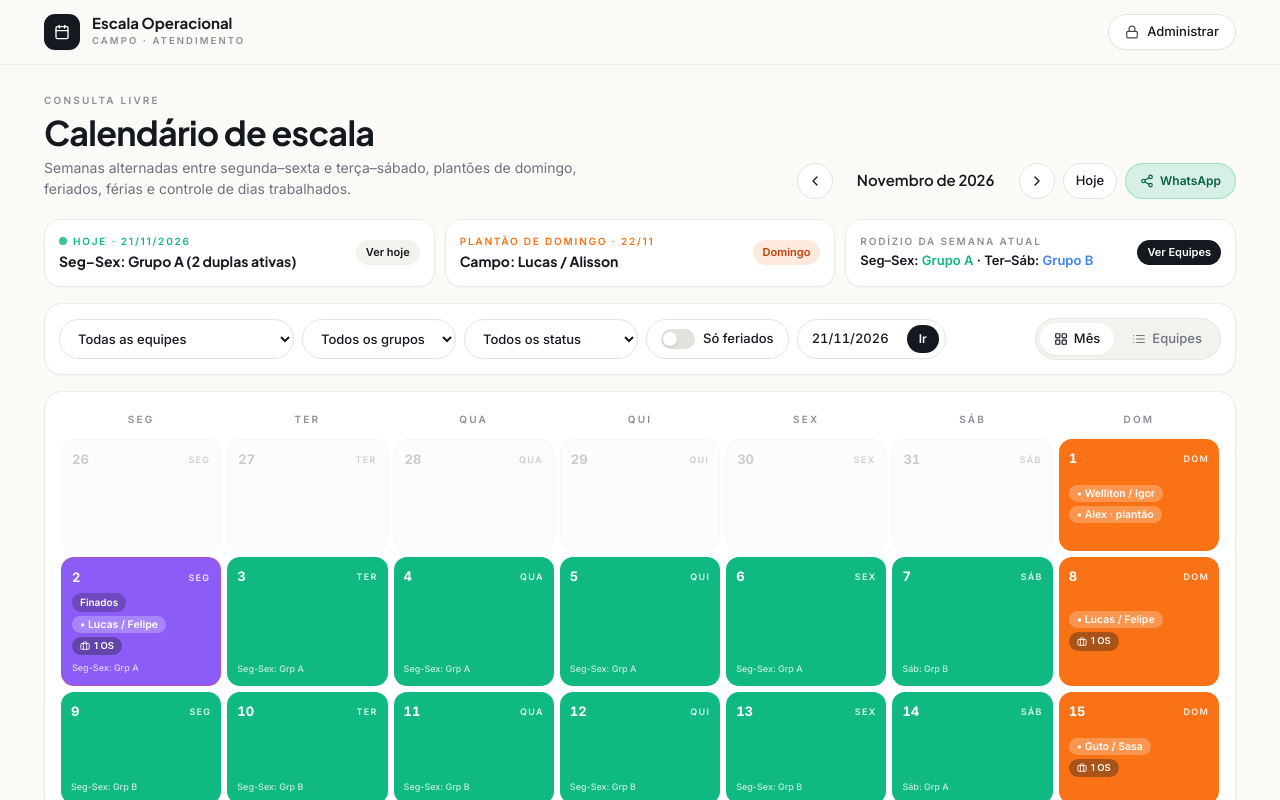
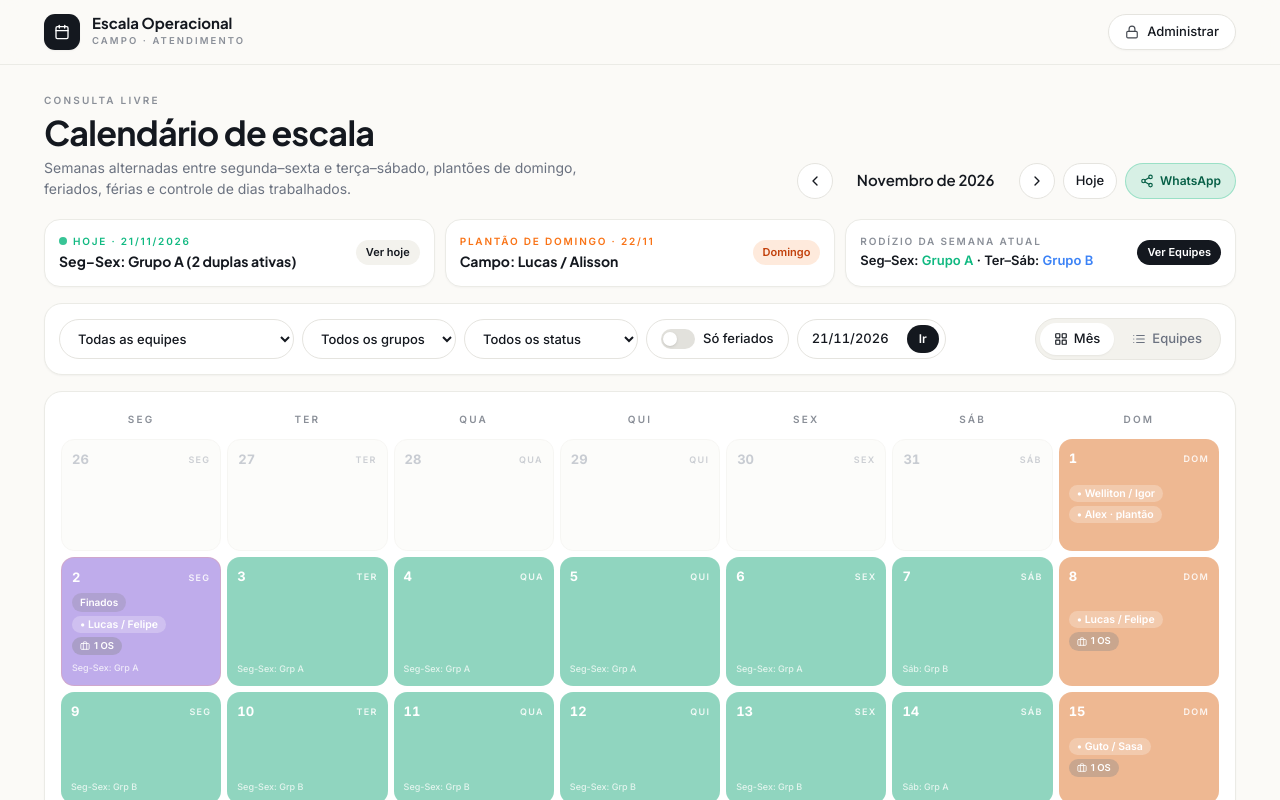
Before and after one commit to leandrosossaireis/escala, a React (Vite) app: page / in a window 1280 px wide. Shown: the top 800 px of the page. Built offline with nearby package versions, Linux system fonts and the light colour scheme.

Commit message:
ui: make past days softly translucent while preserving status color tones

```diff
--- a/src/components/PublicCalendarView.jsx
+++ b/src/components/PublicCalendarView.jsx
@@ -726,6 +726,7 @@ export default function PublicCalendarView({
               const wdIndex = getWeekday(iso);
               const wdShort = WEEKDAY_HEADERS[wdIndex === 0 ? 6 : wdIndex - 1];
               const isToday = iso === todayIso;
+              const isPast = iso < todayIso;
               const isFocused = iso === focusedDate;
               const dayServices = servicesByDate[iso] || [];
 
@@ -786,9 +787,15 @@ export default function PublicCalendarView({
                   style={{
                     backgroundColor: isDimmedByFilter ? "#F7F6F2" : bgHex,
                     color: isDimmedByFilter ? "#9CA3AF" : fgHex,
+                    opacity: isDimmedByFilter ? 0.45 : isPast ? 0.52 : 1,
+                    filter: isPast && !isDimmedByFilter ? "saturate(0.78)" : "none",
                   }}
-                  className={`min-h-[68px] sm:min-h-[112px] rounded-[10px] sm:rounded-[13px] p-1.5 sm:p-2.5 transition cursor-pointer flex flex-col justify-between relative hover:brightness-[0.98] active:scale-[0.99] ${
-                    isFocused ? "ring-2 ring-[#14181F] ring-offset-1 sm:ring-offset-2" : ""
+                  className={`min-h-[68px] sm:min-h-[112px] rounded-[10px] sm:rounded-[13px] p-1.5 sm:p-2.5 transition cursor-pointer flex flex-col justify-between relative hover:!opacity-95 active:scale-[0.99] ${
+                    isFocused
+                      ? "ring-2 ring-[#14181F] ring-offset-1 sm:ring-offset-2"
+                      : isToday
+                      ? "ring-2 ring-[#14181F]/80 ring-offset-1 shadow-md"
+                      : ""
                   } ${
                     isFacultativo
                       ? "border-2 border-dashed border-[#EAB308]"
@@ -939,6 +946,7 @@ export default function PublicCalendarView({
               const wd = getWeekday(iso);
               const isSun = wd === 0;
               const isToday = iso === todayIso;
+              const isPast = iso < todayIso;
               return (
                 <div
                   key={iso}
@@ -949,7 +957,7 @@ export default function PublicCalendarView({
                       : isSun
                       ? "bg-[#FAFAF5]"
                       : ""
-                  }`}
+                  } ${isPast ? "opacity-55" : ""}`}
                 >
                   <div className="text-[9px] font-semibold text-[#A3A8B1]">
                     {SHORT_WEEKDAYS[wd]}
@@ -1002,6 +1010,7 @@ export default function PublicCalendarView({
                         const wd = getWeekday(iso);
                         const isSun = wd === 0;
                         const isToday = iso === todayIso;
+                        const isPast = iso < todayIso;
                         const matchesStatus =
                           selectedStatus === "all" || st === selectedStatus;
                         const matchesHol =
@@ -1029,9 +1038,14 @@ export default function PublicCalendarView({
                             <span
                               style={{
                                 backgroundColor: dotColor,
-                                opacity: matchesStatus && matchesHol ? 1 : 0.18,
+                                opacity:
+                                  !matchesStatus || !matchesHol
+                                    ? 0.15
+                                    : isPast
+                                    ? 0.45
+                                    : 1,
                               }}
-                              className="w-3.5 h-3.5 rounded-full transition-transform hover:scale-125 shadow-[inset_0_0_0_1px_rgba(0,0,0,0.08)]"
+                              className="w-3.5 h-3.5 rounded-full transition-transform hover:scale-125 hover:!opacity-100 shadow-[inset_0_0_0_1px_rgba(0,0,0,0.08)]"
                             />
                           </div>
                         );
@@ -1074,6 +1088,7 @@ export default function PublicCalendarView({
                         const wd = getWeekday(iso);
                         const isSun = wd === 0;
                         const isToday = iso === todayIso;
+                        const isPast = iso < todayIso;
                         const matchesStatus =
                           selectedStatus === "all" || st === selectedStatus;
                         const matchesHol =
@@ -1097,9 +1112,14 @@ export default function PublicCalendarView({
                             <span
                               style={{
                                 backgroundColor: dotColor,
-                                opacity: matchesStatus && matchesHol ? 1 : 0.18,
+                                opacity:
+                                  !matchesStatus || !matchesHol
+                                    ? 0.15
+                                    : isPast
+                                    ? 0.45
+                                    : 1,
                               }}
-                              className="w-3.5 h-3.5 rounded-full transition-transform hover:scale-125 shadow-[inset_0_0_0_1px_rgba(0,0,0,0.08)]"
+                              className="w-3.5 h-3.5 rounded-full transition-transform hover:scale-125 hover:!opacity-100 shadow-[inset_0_0_0_1px_rgba(0,0,0,0.08)]"
                             />
                           </div>
                         );
```
